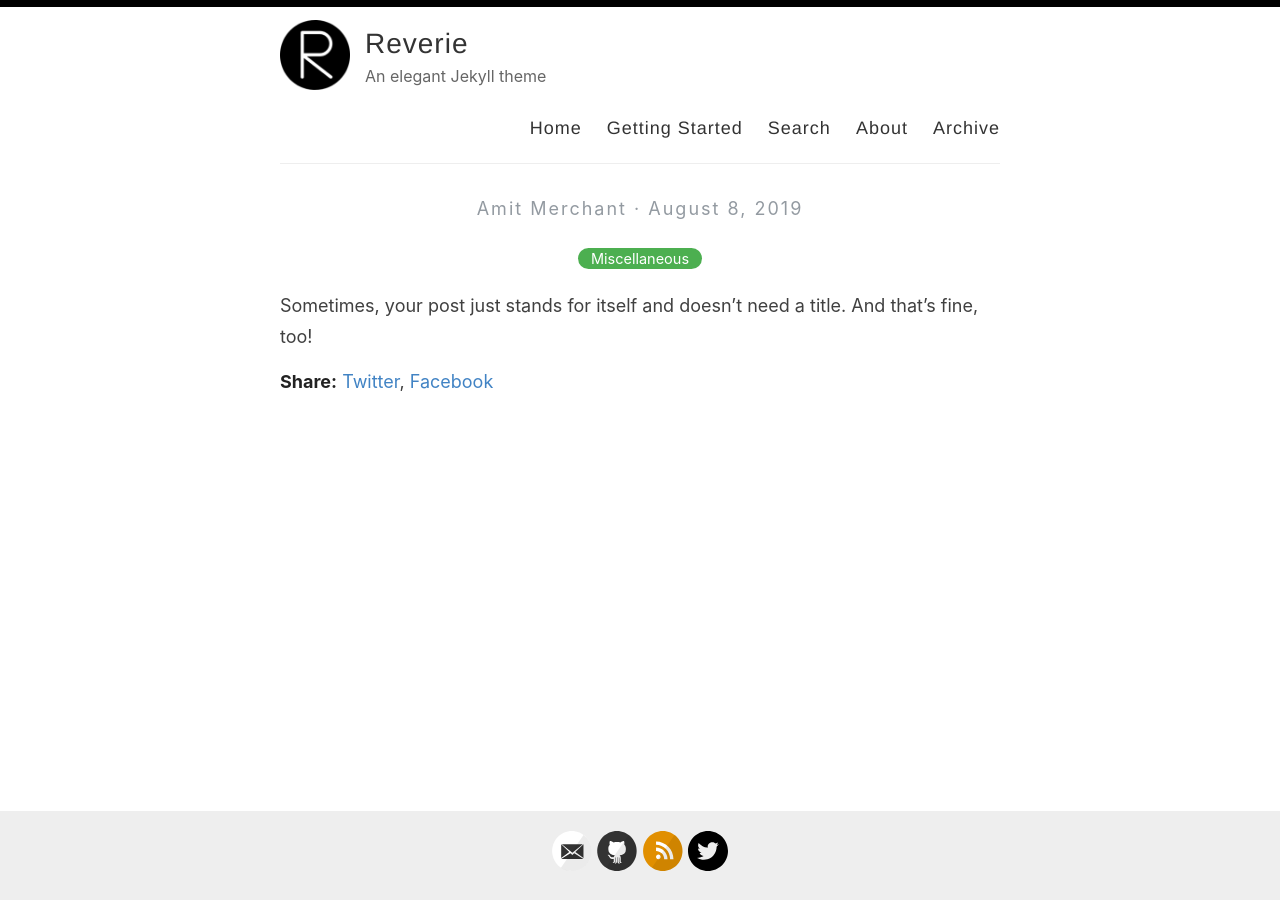
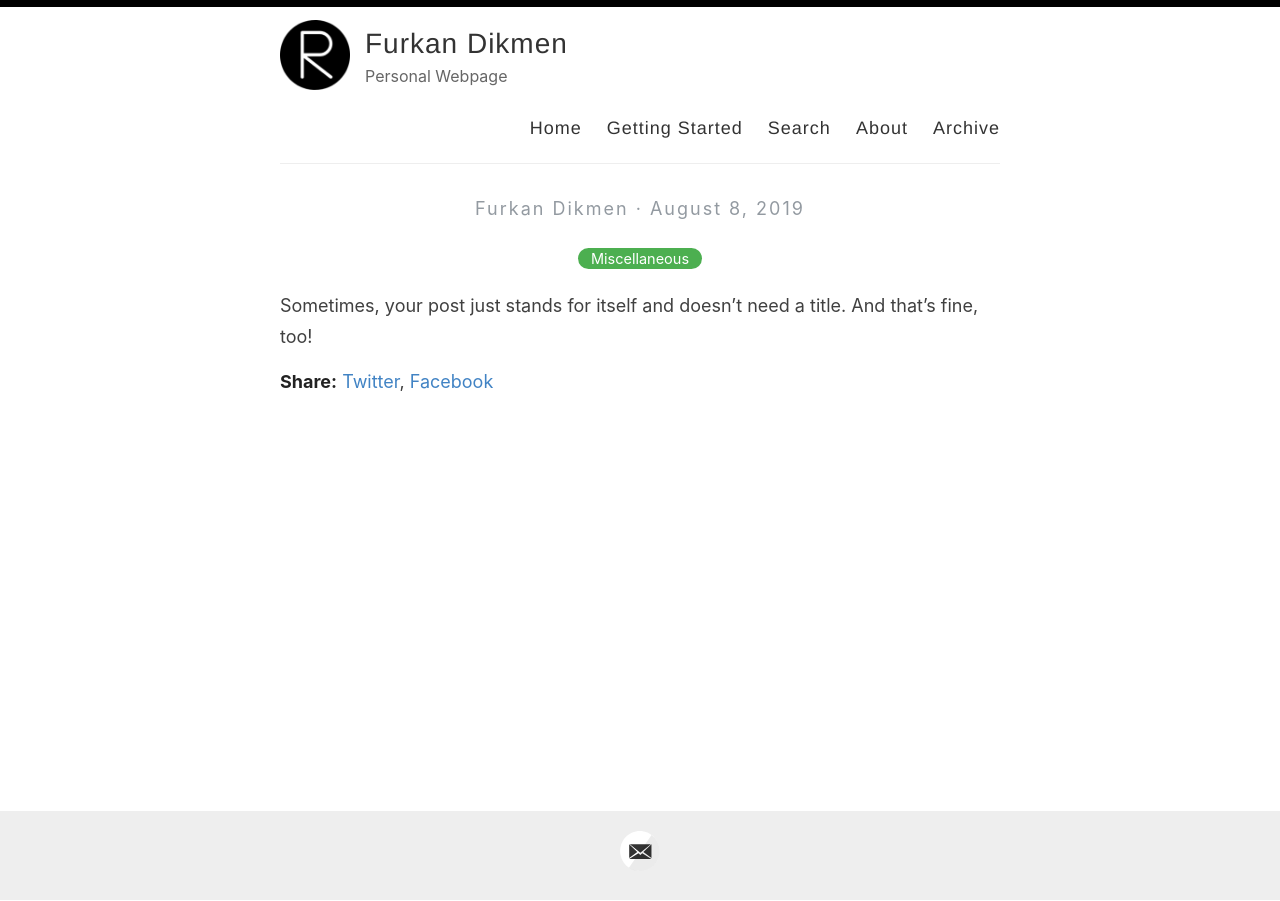
Before and after one commit to furkandikmen/furkandikmen.github.io, a Jekyll site: the page built from _posts/2019-08-08-no-title-posts.md, in a window 1280 px wide. Built offline with Jekyll 4.4.1, drawn with Linux system fonts in a browser that asks for light colours.

Commit message:
Update _config.yml

```diff
--- a/_config.yml
+++ b/_config.yml
@@ -3,13 +3,13 @@
 #
 
 # Name of your site (displayed in the header)
-name: Reverie
+name: Furkan Dikmen
 
 # Name of the author
-author: Amit Merchant
+author: Furkan Dikmen
 
 # Short bio or description (displayed in the header)
-description: An elegant Jekyll theme
+description: Personal Webpage
 
 # URL of your avatar or profile pic (you could use your GitHub profile pic)
 avatar: /images/reverie.png
@@ -21,24 +21,24 @@ avatar: /images/reverie.png
 # Includes an icon in the footer for each username you enter
 footer-links:
   dribbble:
-  email: amit.d.merchant@gmail.com
-  facebook:
-  flickr:
-  github: amitmerchant1990/reverie
-  instagram:
-  linkedin:
-  pinterest:
-  rss: rss
-  twitter: amit_merchant
-  stackoverflow:
-  youtube: # channel/<your_long_string> or user/<user-name>
-  googleplus: # anything in your profile username that comes after plus.google.com/
-  playconsole:
-  mastodon: # <your-mastodon-instance>/@<your-user-name> eg. fosstodon.org/@username
+  email: furkan.dikmen@boun.edu.tr
+  #facebook:
+  #flickr:
+  #github: amitmerchant1990/reverie
+  #instagram:
+  #linkedin:
+  #pinterest:
+  #rss: rss
+  #twitter: amit_merchant
+  #stackoverflow:
+  #youtube: # channel/<your_long_string> or user/<user-name>
+  #googleplus: # anything in your profile username that comes after plus.google.com/
+  #playconsole:
+  #mastodon: # <your-mastodon-instance>/@<your-user-name> eg. fosstodon.org/@username
 
 # Enter your Disqus shortname (not your username) to enable commenting on posts
 # You can find your shortname on the Settings page of your Disqus account
-disqus:
+#disqus:
 
 # Enter your Google Analytics web tracking code (e.g. UA-2110908-2) to activate tracking
 #google_analytics: UA-43339302-11
```
